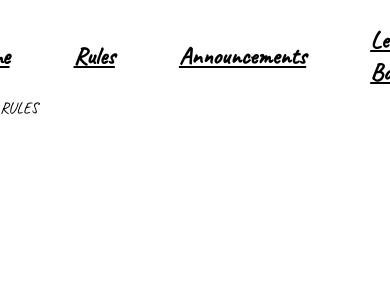
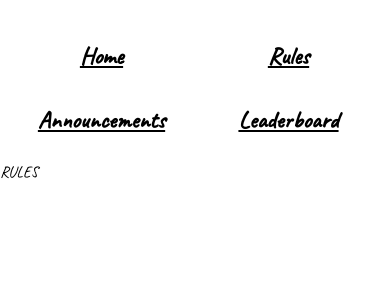
Before and after one commit to mehedikhan72/TreasureKoii-Client, a React (Create React App) app: page /1/rules in a window 390 px wide. Shown: the top 300 px of the page. Built offline with nearby package versions, Linux system fonts and the light colour scheme; no server answers; a web font is replaced by a local one.

Commit message:
made huntHome more responsive

```diff
--- a/src/components/HuntNav.tsx
+++ b/src/components/HuntNav.tsx
@@ -6,24 +6,38 @@ const HuntNav: React.FC<{
   huntName: string | undefined;
 }> = ({ slug, huntName }) => {
   return (
-    <div>
+    <div className="m-4 ">
       <p className="text-4">{huntName}</p>
       <div className="flex justify-center items-center">
-        <Link className="link-2" to={{ pathname: `/${slug}` }}>
-          Home
-        </Link>
+        <div className="grid grid-cols-2 md:grid-cols-4 gap-4 md:max-w-[1000px] justify-center items-center">
+          <Link
+            className="link-2 flex items-center justify-center"
+            to={{ pathname: `/${slug}` }}
+          >
+            Home
+          </Link>
 
-        <Link className="link-2" to={{ pathname: `/${slug}/rules` }}>
-          {" "}
-          Rules{" "}
-        </Link>
-        <Link className="link-2" to={{ pathname: `/${slug}/announcements` }}>
-          {" "}
-          Announcements{" "}
-        </Link>
-        <Link className="link-2" to={{ pathname: `/${slug}/leaderboard` }}>
-          Leader Board
-        </Link>
+          <Link
+            className="link-2 flex items-center justify-center"
+            to={{ pathname: `/${slug}/rules` }}
+          >
+            Rules
+          </Link>
+
+          <Link
+            className="link-2 flex items-center justify-center"
+            to={{ pathname: `/${slug}/announcements` }}
+          >
+            Announcements
+          </Link>
+
+          <Link
+            className="link-2 flex items-center justify-center"
+            to={{ pathname: `/${slug}/leaderboard` }}
+          >
+            Leaderboard
+          </Link>
+        </div>
       </div>
     </div>
   );
--- a/src/index.css
+++ b/src/index.css
@@ -44,7 +44,7 @@
     }
 
     .link-2 {
-        @apply hover:underline hover:text-blue-700 underline font-bold px-8 py-2 text-2xl hover:scale-125
+        @apply hover:underline hover:text-blue-700 underline font-bold px-6 py-2 text-2xl hover:scale-125
     }
 
     .warning-text {
--- a/src/pages/HuntHome.tsx
+++ b/src/pages/HuntHome.tsx
@@ -183,7 +183,7 @@ const HuntHome: React.FC = () => {
               )}
 
               {!didNotGetPuzzle && !correctAnswerGiven && (
-                <div className="p-4">
+                <div className="p-4 bg-slate-200 rounded-md">
                   <p className="text-3">Your Current Puzzle</p>
                   <p className="text-2">{puzzle?.name}</p>
                   <p className="text-1">{puzzle?.description}</p>
@@ -191,7 +191,7 @@ const HuntHome: React.FC = () => {
                 </div>
               )}
               {!correctAnswerGiven && !didNotGetPuzzle && (
-                <div className="p-4 border-t-4 m-2">
+                <div className="p-4 m-2">
                   <p className="text-3">Submit Answer</p>
                   <form
                     onSubmit={handleSubmit}
```
